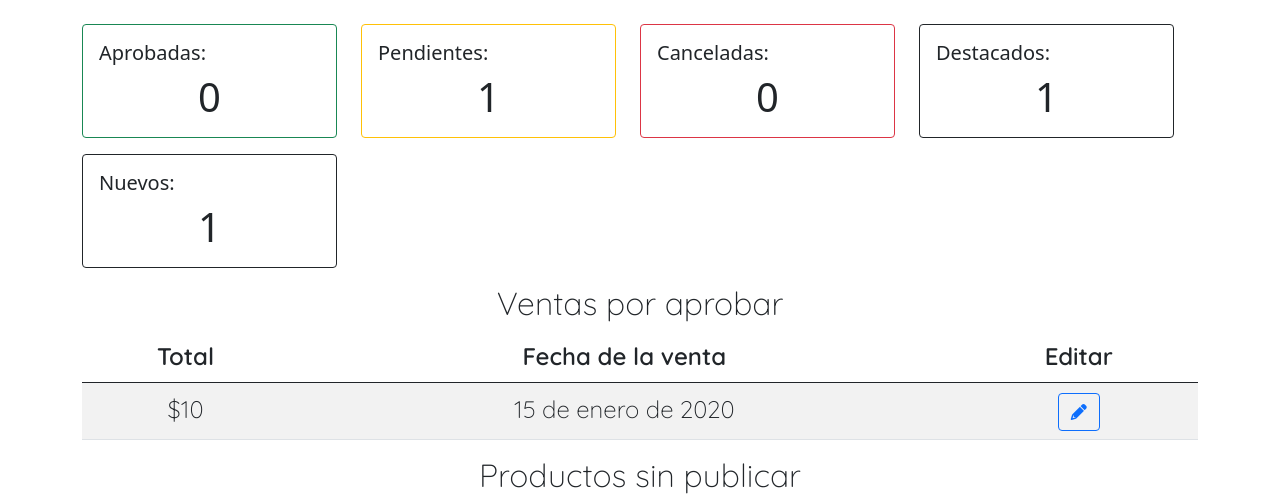
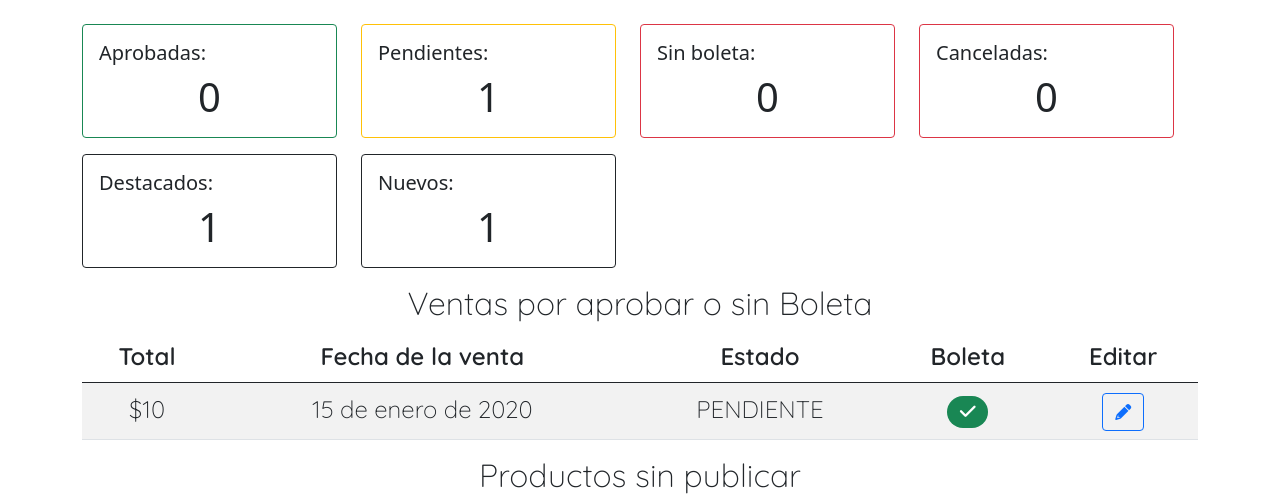
Before and after one commit to kanroot/artemanga, a Django app: page /inventario/dashboard-ventas in a window 1280 px wide. Shown: the part 68-571 px from the top of the page. Run offline with Django 4.2, Linux system fonts and the light colour scheme; tables that the repository leaves empty hold one stand-in row (values such as "Sample post"); some libraries are stand-ins or nearby versions.

Commit message:
tareas urgentes actualizadas

```diff
--- a/src/inventario/views.py
+++ b/src/inventario/views.py
@@ -60,10 +60,12 @@ class VentaDashboardView(ListaGenericaView):
 
     def get_context_data(self, **kwargs):
         context = super().get_context_data(**kwargs)
-        context['ventas_pendientes'] = Venta.objects.filter(estado=EstadoVenta.PENDIENTE.value)
+        context['ventas_pendientes'] = Venta.objects.filter(estado=EstadoVenta.PENDIENTE.value) | Venta.objects.filter(
+            boleta=None)
         context['ventas_cancelada'] = Venta.objects.filter(estado=EstadoVenta.CANCELADA.value)
         context['ventas_aprobada'] = Venta.objects.filter(estado=EstadoVenta.APROBADA.value)
         context['productos_destacados'] = Producto.objects.filter(es_destacado=True)
+        context['sin_boleta'] = Venta.objects.filter(boleta=None)
         context['productos_nuevos'] = Producto.objects.filter(es_nuevo=True)
         context['ultimas_ventas_sin_aprobar'] = Venta.objects.filter(estado=EstadoVenta.PENDIENTE.value).order_by(
             '-fecha_venta')[:6]
--- a/src/templates/administración/ventas/tareas_urgentes.html
+++ b/src/templates/administración/ventas/tareas_urgentes.html
@@ -22,6 +22,18 @@
                 </div>
             </div>
         </div>
+
+        <div class="col-lg-3 col-md-6 col-sm-12 mb-3">
+            <div class="card border-danger h-100">
+                <div class="card-body">
+                    <h5 class="card-title">Sin boleta:</h5>
+                    <h1 class="card-text text-center">
+                        {{ sin_boleta.count }} <br>
+                    </h1>
+                </div>
+            </div>
+        </div>
+
 
         <div class="col-lg-3 col-md-6 col-sm-12 mb-3">
             <div class="card border-danger h-100">
@@ -60,13 +72,15 @@
     <div class="container-fluid">
         <div class="row">
 
-            <h2 class="text-center">Ventas por aprobar</h2>
+            <h2 class="text-center">Ventas por aprobar o sin Boleta</h2>
             <div class="table-responsive">
                 <table class="table table-striped">
                     <thead class="thead-dark">
                     <tr class="text-center">
                         <th scope="col">Total</th>
                         <th scope="col">Fecha de la venta</th>
+                        <th scope="col">Estado</th>
+                        <th scope="col">Boleta</th>
                         <th scope="col">Editar</th>
                     </tr>
                     </thead>
@@ -76,6 +90,13 @@
                         <tr class="text-center">
                             <td>${{ sin_aprobar.total }}</td>
                             <td>{{ sin_aprobar.fecha_venta }}</td>
+                            <td>{{ sin_aprobar.estado_venta }}</td>
+                            <td style="text-align: center;">
+                            <span class="badge rounded-pill
+                                    {% if sin_aprobar.estado_boleta %} bg-success {% else %} bg-danger {% endif %}">
+                                  <i class="fa {% if sin_aprobar.estado_boleta %}fa-check{% else %}fa-remove{% endif %}"></i>
+                            </span>
+                            </td>
                             {% include 'administración/CRUD/includes/accion_botones.html' with pk=sin_aprobar.id editar=tabla_boton_editar eliminar=tabla_boton_eliminar %}
                         </tr>
                         </tbody>
--- a/src/venta/models.py
+++ b/src/venta/models.py
@@ -131,6 +131,12 @@ class Venta(models.Model):
         return '{:,}'.format(int(self.total)).replace(',', '.')
 
     @property
+    def estado_boleta(self) -> bool:
+        if self.boleta:
+            return True
+        return False
+
+    @property
     def detalles(self):
         return VentaProducto.objects.filter(venta=self)
 
```
